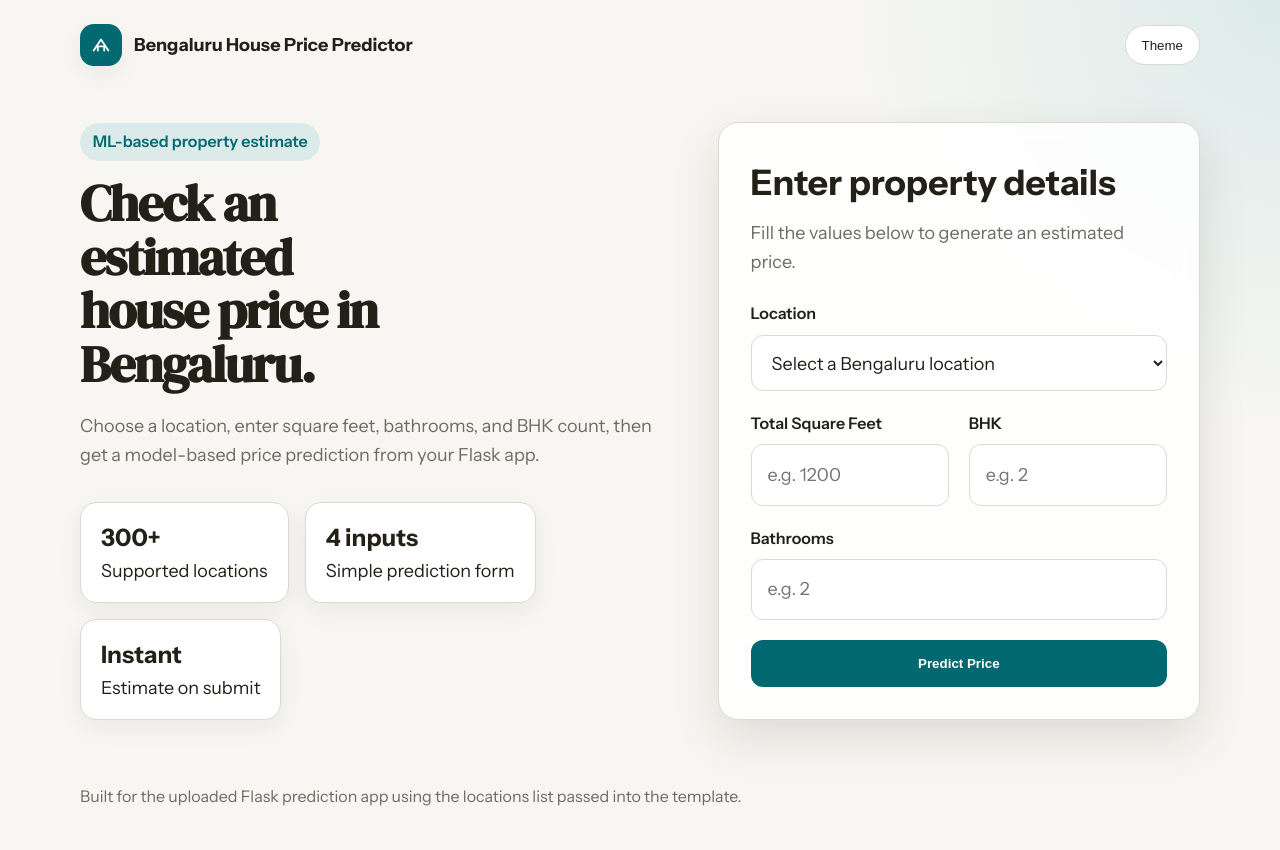
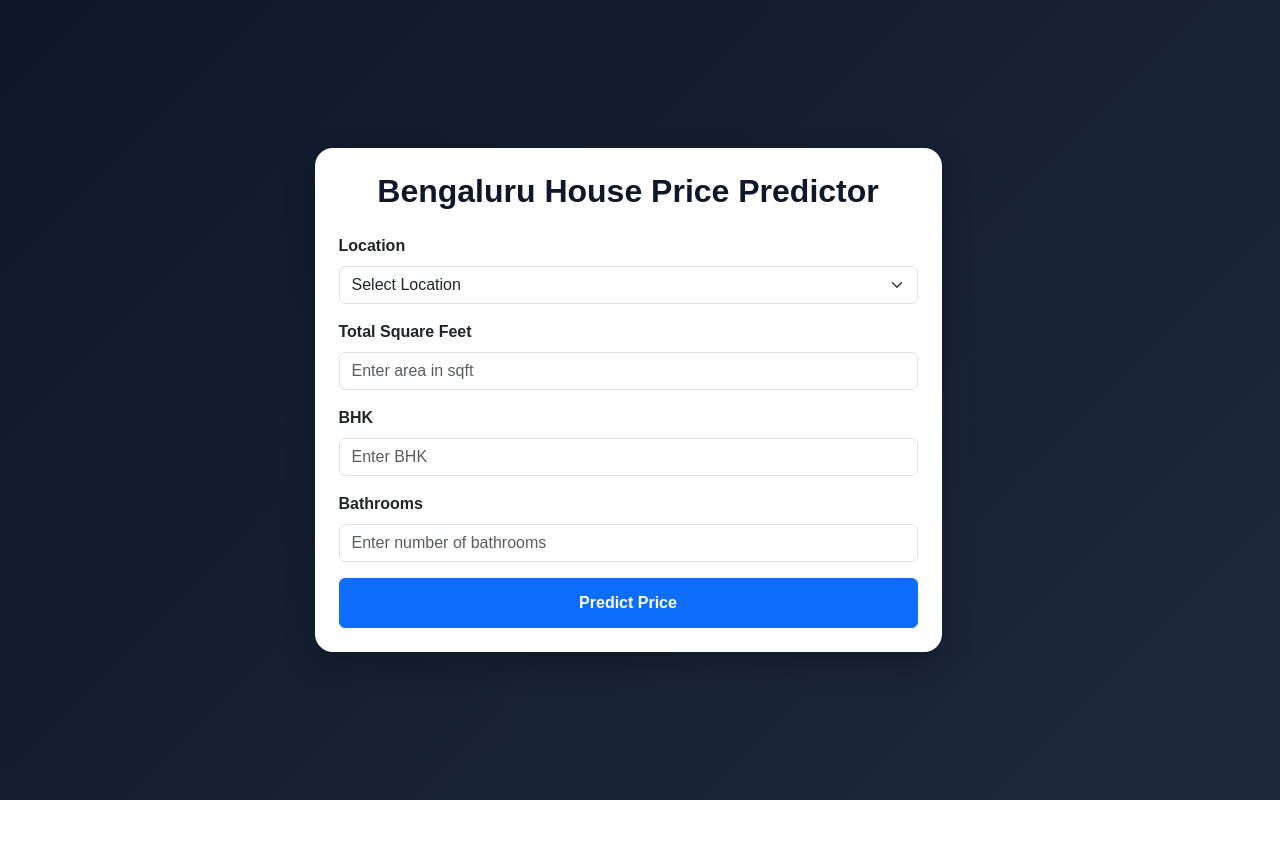
Before and after one commit to mlmohan002/bengaluru-house-price-predictor, a Flask app: page / in a window 1280 px wide. After the commit the page ends 800 px from the top, so only its background shows below. Run offline with Flask 3, Linux system fonts and the light colour scheme; parts of the project's set-up code (start-up, migrations or seed data) failed here and were passed over.

Commit message:
Refactor index.html with Bootstrap and loading screen
Updated HTML structure and styles for the Bengaluru House Price Predictor page, including a loading screen and Bootstrap integration.

```diff
--- a/templates/index.html
+++ b/templates/index.html
@@ -1,198 +1,160 @@
 <!DOCTYPE html>
-<html lang="en" data-theme="light">
+<html lang="en">
 <head>
-  <meta charset="UTF-8" />
-  <meta name="viewport" content="width=device-width, initial-scale=1.0" />
+    <meta charset="UTF-8">
+    <meta name="viewport" content="width=device-width, initial-scale=1.0">
     <title>Bengaluru House Price Predictor</title>
-  <link rel="preconnect" href="https://fonts.googleapis.com">
-  <link rel="preconnect" href="https://fonts.gstatic.com" crossorigin>
-  <link href="https://fonts.googleapis.com/css2?family=Instrument+Sans:wght@400;500;600;700&family=DM+Serif+Display&display=swap" rel="stylesheet">
+
+    <!-- Faster Bootstrap CDN -->
+    <link rel="preconnect" href="https://cdn.jsdelivr.net">
+    <link href="https://cdn.jsdelivr.net/npm/bootstrap@5.3.3/dist/css/bootstrap.min.css" rel="stylesheet">
+
     <style>
-    :root {
-      --text-xs: clamp(0.75rem, 0.7rem + 0.25vw, 0.875rem);
-      --text-sm: clamp(0.875rem, 0.8rem + 0.35vw, 1rem);
-      --text-base: clamp(1rem, 0.95rem + 0.25vw, 1.125rem);
-      --text-lg: clamp(1.125rem, 1rem + 0.75vw, 1.5rem);
-      --text-xl: clamp(1.5rem, 1.2rem + 1.25vw, 2.25rem);
-      --text-2xl: clamp(2rem, 1.2rem + 2.5vw, 3.5rem);
-      --space-2: 0.5rem; --space-3: 0.75rem; --space-4: 1rem; --space-5: 1.25rem;
-      --space-6: 1.5rem; --space-8: 2rem; --space-10: 2.5rem; --space-12: 3rem; --space-16: 4rem;
-      --radius-md: 0.75rem; --radius-lg: 1rem; --radius-xl: 1.25rem;
-      --font-body: 'Instrument Sans', system-ui, sans-serif;
-      --font-display: 'DM Serif Display', Georgia, serif;
-      --color-bg: #f7f6f2; --color-surface: #ffffff; --color-surface-2: #f3f0ec;
-      --color-border: #ddd8d0; --color-text: #232018; --color-text-muted: #6f6b63;
-      --color-primary: #01696f; --color-primary-hover: #0c4e54; --color-primary-soft: #dcebea;
-      --shadow-sm: 0 8px 24px rgba(34, 31, 24, 0.06);
-      --shadow-lg: 0 18px 48px rgba(34, 31, 24, 0.12);
+        * {
+            box-sizing: border-box;
         }
-    [data-theme="dark"] {
-      --color-bg: #151412; --color-surface: #1e1c19; --color-surface-2: #252320;
-      --color-border: #37332d; --color-text: #f2ede5; --color-text-muted: #b2aba1;
-      --color-primary: #58a4ab; --color-primary-hover: #78b8be; --color-primary-soft: #22373a;
-      --shadow-sm: 0 8px 24px rgba(0,0,0,0.25);
-      --shadow-lg: 0 18px 48px rgba(0,0,0,0.35);
+
+        body {
+            margin: 0;
+            background: linear-gradient(135deg, #0f172a, #1e293b);
+            min-height: 100vh;
+            display: flex;
+            align-items: center;
+            font-family: Arial, sans-serif;
         }
-    * { box-sizing: border-box; margin: 0; padding: 0; }
-    body {
-      min-height: 100vh; font-family: var(--font-body); font-size: var(--text-base);
-      line-height: 1.6; color: var(--color-text); background:
-      radial-gradient(circle at top right, var(--color-primary-soft), transparent 28%), var(--color-bg);
+
+        /* Loader */
+        #loader {
+            position: fixed;
+            width: 100%;
+            height: 100%;
+            background: #0f172a;
+            display: flex;
+            justify-content: center;
+            align-items: center;
+            z-index: 9999;
+            color: white;
+            font-size: 2rem;
+            font-weight: bold;
+            flex-direction: column;
         }
-    .container { width: min(1120px, calc(100% - 2rem)); margin: 0 auto; }
-    .topbar {
-      display: flex; justify-content: space-between; align-items: center; padding: var(--space-6) 0;
+
+        .spinner-border {
+            width: 4rem;
+            height: 4rem;
+            margin-bottom: 15px;
         }
-    .brand { display: flex; align-items: center; gap: var(--space-3); font-weight: 700; }
-    .logo {
-      width: 42px; height: 42px; border-radius: 14px; background: var(--color-primary);
-      color: white; display: grid; place-items: center; box-shadow: var(--shadow-sm);
+
+        .card {
+            border: none;
+            border-radius: 18px;
+            box-shadow: 0 12px 30px rgba(0, 0, 0, 0.25);
+            animation: fadeIn 0.6s ease-in-out;
         }
-    .toggle {
-      border: 1px solid var(--color-border); background: var(--color-surface); color: var(--color-text);
-      border-radius: 999px; padding: 0.7rem 1rem; cursor: pointer;
+
+        .title {
+            font-weight: 700;
+            color: #0f172a;
         }
-    .hero {
-      display: grid; grid-template-columns: 1.1fr 0.9fr; gap: var(--space-12); align-items: center;
-      padding: var(--space-8) 0 var(--space-16);
+
+        .result-box {
+            font-size: 1.15rem;
+            font-weight: 600;
+            color: #198754;
+            margin-top: 20px;
+            text-align: center;
         }
-    .eyebrow {
-      display: inline-block; margin-bottom: var(--space-4); background: var(--color-primary-soft);
-      color: var(--color-primary); padding: 0.4rem 0.8rem; border-radius: 999px; font-size: var(--text-sm); font-weight: 600;
+
+        .form-label {
+            font-weight: 600;
         }
-    h1 {
-      font-family: var(--font-display); font-size: var(--text-2xl); line-height: 1.05; letter-spacing: -0.03em;
-      max-width: 12ch; margin-bottom: var(--space-5);
+
+        .btn-primary {
+            padding: 12px;
+            font-weight: 600;
+            transition: 0.3s;
         }
-    .lead { color: var(--color-text-muted); max-width: 58ch; margin-bottom: var(--space-8); }
-    .stats { display: flex; gap: var(--space-4); flex-wrap: wrap; }
-    .stat {
-      background: var(--color-surface); border: 1px solid var(--color-border); border-radius: var(--radius-lg);
-      padding: var(--space-4) var(--space-5); min-width: 150px; box-shadow: var(--shadow-sm);
+
+        .btn-primary:hover {
+            transform: scale(1.02);
         }
-    .stat strong { display: block; font-size: var(--text-lg); }
-    .card {
-      background: color-mix(in srgb, var(--color-surface) 86%, transparent);
-      backdrop-filter: blur(10px); border: 1px solid var(--color-border); border-radius: var(--radius-xl);
-      padding: var(--space-8); box-shadow: var(--shadow-lg);
-    }
-    .card h2 { font-size: var(--text-xl); margin-bottom: var(--space-2); }
-    .card p { color: var(--color-text-muted); margin-bottom: var(--space-6); }
-    form { display: grid; gap: var(--space-5); }
-    .grid { display: grid; grid-template-columns: repeat(2, minmax(0, 1fr)); gap: var(--space-5); }
-    .field { display: flex; flex-direction: column; gap: 0.5rem; }
-    label { font-size: var(--text-sm); font-weight: 600; }
-    input, select {
-      width: 100%; padding: 0.95rem 1rem; border-radius: var(--radius-md); border: 1px solid var(--color-border);
-      background: var(--color-surface); color: var(--color-text); font: inherit;
-    }
-    input:focus, select:focus { outline: 2px solid var(--color-primary); outline-offset: 2px; }
-    .btn {
-      background: var(--color-primary); color: #fff; border: none; padding: 1rem 1.2rem; border-radius: var(--radius-md);
-      font-weight: 700; cursor: pointer; transition: background 0.2s ease, transform 0.2s ease;
-    }
-    .btn:hover { background: var(--color-primary-hover); transform: translateY(-1px); }
-    .prediction {
-      margin-top: var(--space-6); padding: var(--space-5); border-radius: var(--radius-lg);
-      background: var(--color-primary-soft); border: 1px solid color-mix(in srgb, var(--color-primary) 20%, var(--color-border));
-    }
-    .prediction span { display: block; color: var(--color-text-muted); font-size: var(--text-sm); margin-bottom: 0.35rem; }
-    .prediction strong { font-size: var(--text-xl); color: var(--color-primary); }
-    .footer { padding: 0 0 var(--space-10); color: var(--color-text-muted); font-size: var(--text-sm); }
-    @media (max-width: 900px) {
-      .hero, .grid { grid-template-columns: 1fr; }
-      h1 { max-width: 100%; }
+
+        @keyframes fadeIn {
+            from {opacity: 0; transform: translateY(20px);}
+            to {opacity: 1; transform: translateY(0);}
         }
     </style>
 </head>
 <body>
-  <div class="container">
-    <header class="topbar">
-      <div class="brand">
-        <div class="logo" aria-hidden="true">
-          <svg width="22" height="22" viewBox="0 0 24 24" fill="none" xmlns="http://www.w3.org/2000/svg">
-            <path d="M4 18L12 6L20 18" stroke="currentColor" stroke-width="2" stroke-linecap="round" stroke-linejoin="round"/>
-            <path d="M8.5 18V13.5H15.5V18" stroke="currentColor" stroke-width="2" stroke-linecap="round" stroke-linejoin="round"/>
-          </svg>
+
+    <!-- Loading Screen -->
+    <div id="loader">
+        <div class="spinner-border text-light" role="status"></div>
+        Loading Bengaluru House Predictor...
     </div>
-        <div>
-          <div>Bengaluru House Price Predictor</div>
-        </div>
-      </div>
-      <button class="toggle" type="button" data-theme-toggle aria-label="Switch theme">Theme</button>
-    </header>
 
-    <main class="hero">
-      <section>
-        <span class="eyebrow">ML-based property estimate</span>
-        <h1>Check an estimated house price in Bengaluru.</h1>
-        <p class="lead">Choose a location, enter square feet, bathrooms, and BHK count, then get a model-based price prediction from your Flask app.</p>
-        <div class="stats">
-          <div class="stat"><strong>300+</strong><span>Supported locations</span></div>
-          <div class="stat"><strong>4 inputs</strong><span>Simple prediction form</span></div>
-          <div class="stat"><strong>Instant</strong><span>Estimate on submit</span></div>
-        </div>
-      </section>
+    <div class="container" id="main-content" style="display:none;">
+        <div class="row justify-content-center w-100">
+            <div class="col-lg-7 col-md-9">
+                <div class="card p-4 bg-white">
+                    <h2 class="text-center mb-4 title">Bengaluru House Price Predictor</h2>
 
-      <section class="card">
-        <h2>Enter property details</h2>
-        <p>Fill the values below to generate an estimated price.</p>
-
-        <form action="/predict" method="POST">
-          <div class="field">
-            <label for="location">Location</label>
-            <select id="location" name="location" required>
-              <option value="" disabled selected>Select a Bengaluru location</option>
+                    <form action="/predict" method="post">
+                        <div class="mb-3">
+                            <label for="location" class="form-label">Location</label>
+                            <select class="form-select" id="location" name="location" required>
+                                <option value="">Select Location</option>
                                 {% for location in locations %}
                                 <option value="{{ location }}">{{ location }}</option>
                                 {% endfor %}
                             </select>
                         </div>
 
-          <div class="grid">
-            <div class="field">
-              <label for="sqft">Total Square Feet</label>
-              <input id="sqft" name="sqft" type="number" step="any" min="100" placeholder="e.g. 1200" required>
+                        <div class="mb-3">
+                            <label for="total_sqft" class="form-label">Total Square Feet</label>
+                            <input type="number" step="any" class="form-control"
+                                   id="total_sqft" name="total_sqft"
+                                   placeholder="Enter area in sqft" required>
                         </div>
-            <div class="field">
-              <label for="bhk">BHK</label>
-              <input id="bhk" name="bhk" type="number" min="1" placeholder="e.g. 2" required>
+
+                        <div class="mb-3">
+                            <label for="bhk" class="form-label">BHK</label>
+                            <input type="number" class="form-control"
+                                   id="bhk" name="bhk"
+                                   placeholder="Enter BHK" required>
+                        </div>
+
+                        <div class="mb-3">
+                            <label for="bath" class="form-label">Bathrooms</label>
+                            <input type="number" step="any" class="form-control"
+                                   id="bath" name="bath"
+                                   placeholder="Enter number of bathrooms" required>
+                        </div>
+
+                        <button type="submit" class="btn btn-primary w-100">
+                            Predict Price
+                        </button>
+                    </form>
+
+                    {% if prediction_text %}
+                    <div class="result-box">
+                        {{ prediction_text }}
+                    </div>
+                    {% endif %}
+                </div>
+            </div>
         </div>
     </div>
 
-          <div class="field">
-            <label for="bath">Bathrooms</label>
-            <input id="bath" name="bath" type="number" step="any" min="1" placeholder="e.g. 2" required>
-          </div>
+    <!-- 2 Second Loader -->
+    <script>
+        window.addEventListener("load", function () {
+            setTimeout(function () {
+                document.getElementById("loader").style.display = "none";
+                document.getElementById("main-content").style.display = "block";
+            }, 2000);
+        });
+    </script>
 
-          <button class="btn" type="submit">Predict Price</button>
-        </form>
-
-        {% if prediction %}
-        <div class="prediction">
-          <span>Estimated price</span>
-          <strong>₹ {{ prediction }} lakhs</strong>
-        </div>
-        {% endif %}
-      </section>
-    </main>
-
-    <footer class="footer">
-      Built for the uploaded Flask prediction app using the locations list passed into the template.
-    </footer>
-  </div>
-
-  <script>
-    (function () {
-      const root = document.documentElement;
-      const button = document.querySelector('[data-theme-toggle]');
-      let theme = window.matchMedia('(prefers-color-scheme: dark)').matches ? 'dark' : 'light';
-      root.setAttribute('data-theme', theme);
-      button.addEventListener('click', function () {
-        theme = theme === 'dark' ? 'light' : 'dark';
-        root.setAttribute('data-theme', theme);
-      });
-    })();
-  </script>
 </body>
 </html>
```
Lines whose indentation alone changed are shown as unchanged.
